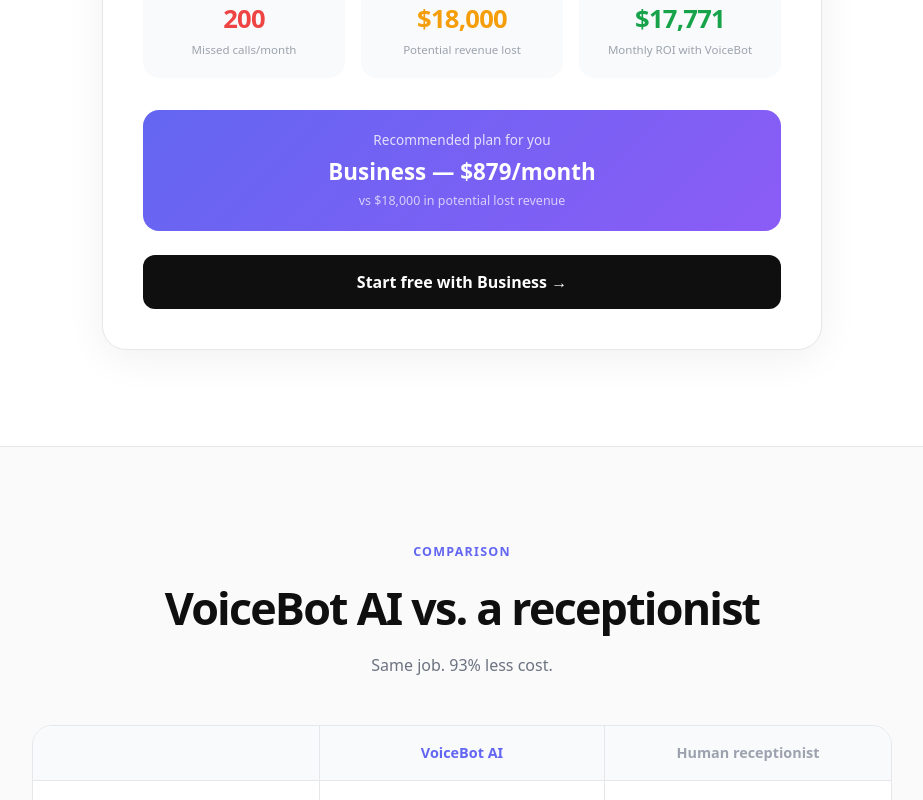
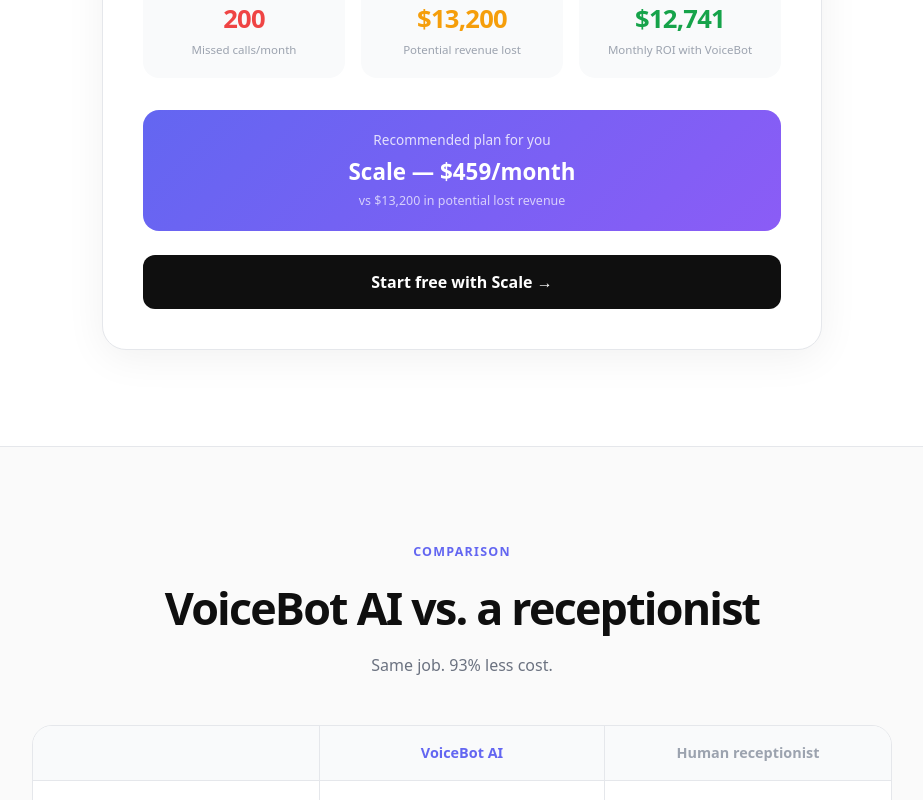
Before and after one commit to ilian94/dashboard-saas, a Next.js app: page / in a window 1280 px wide. Shown: the part 5214-6014 px from the top of the page, without its empty margins (178-1101 px from the left). Built offline with nearby package versions, Linux system fonts and the light colour scheme; no server answers.

Commit message:
fix ROI calculator logic

```diff
--- a/app/page.js
+++ b/app/page.js
@@ -226,9 +226,10 @@ export default function Home() {
   };
 
   const missedCallsPerMonth = roiCalls * 4;
-  const revenuePerClient = 300;
-  const potentialRevenue = Math.round(missedCallsPerMonth * 0.3 * revenuePerClient);
-  const roi = potentialRevenue - 229;
+const revenuePerClient = 300;
+const potentialRevenue = Math.round(missedCallsPerMonth * 0.22 * revenuePerClient);
+const recommendedPrice = potentialRevenue < 5000 ? 229 : potentialRevenue < 15000 ? 459 : 879;
+const roi = potentialRevenue - recommendedPrice;
 
   const faqs = [
     { q: "Does it actually sound human?", a: "Yes. VoiceBot AI uses advanced neural voice technology that sounds natural and conversational. Most callers don't realize they're speaking to an AI — they just notice how fast and helpful it is." },
```
